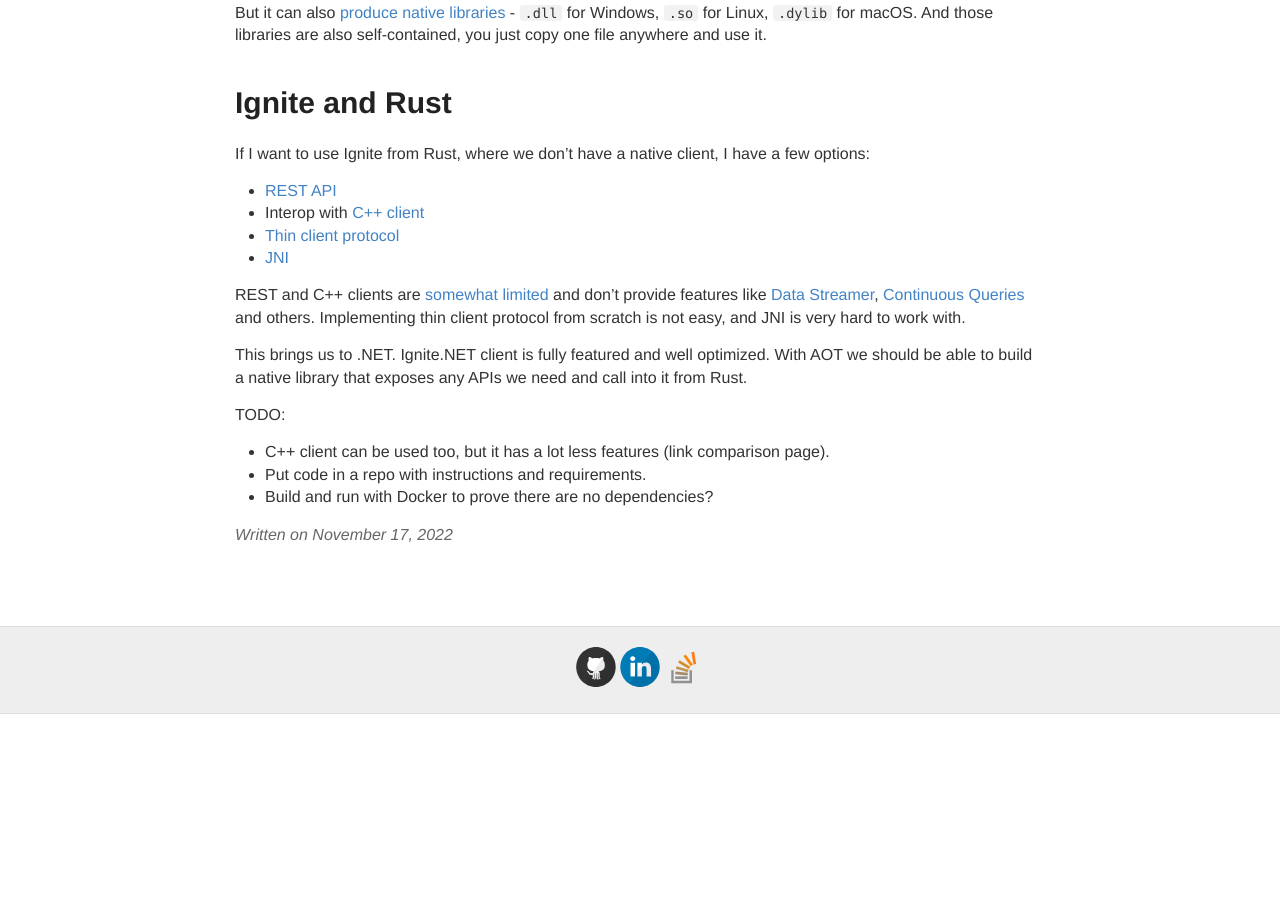
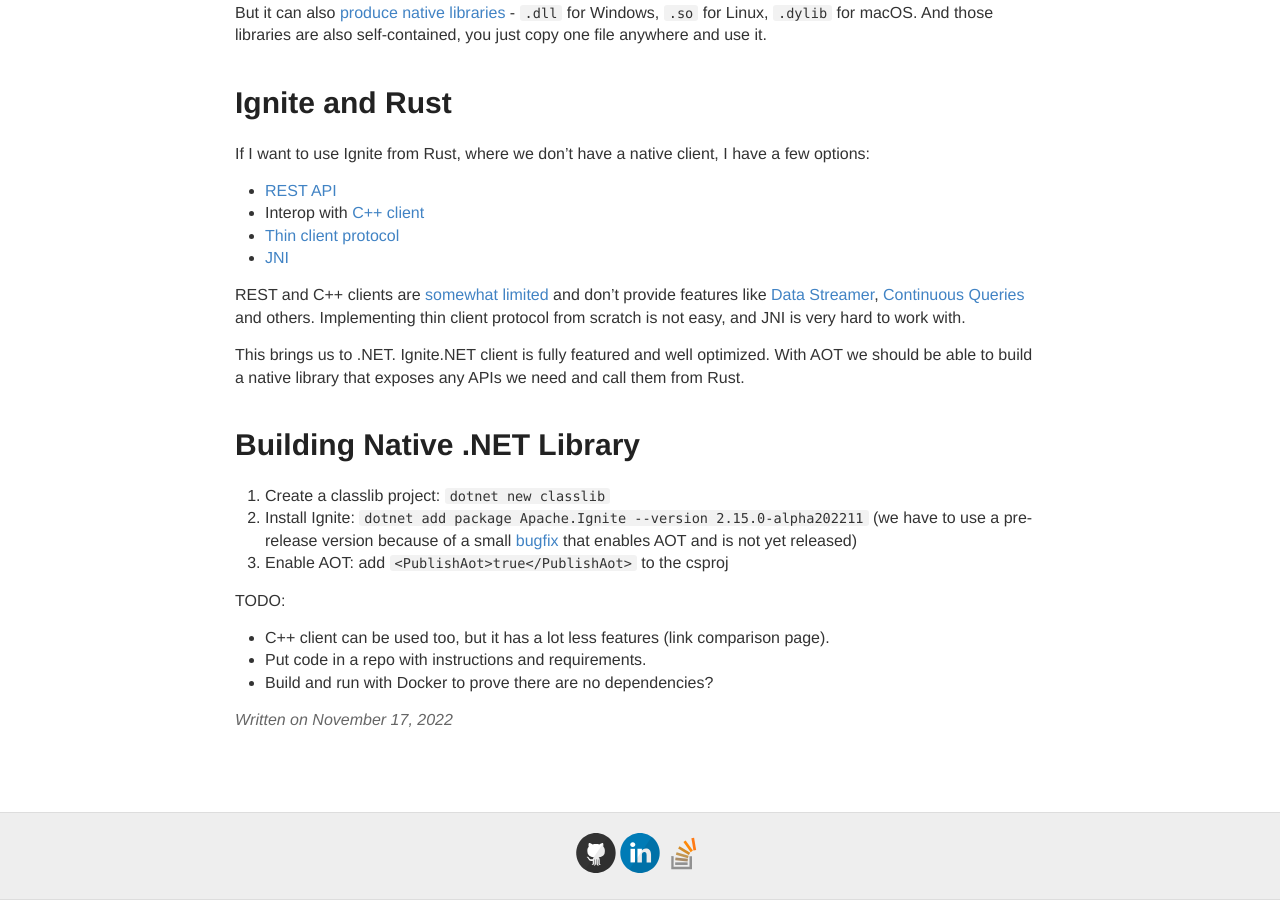
Before and after one commit to ptupitsyn/ptupitsyn.github.io, a Jekyll site: the page built from _posts/2022-11-17-Ignite-Anywhere-With-Net-Native-Aot.md, in a window 1280 px wide and 900 px high, scrolled down 574 px. Built offline with Jekyll 4.4.1, drawn with Linux system fonts in a browser that asks for light colours; comment, search, counter and statistics services are not loaded; before the commit the page ends 1288 px from its top, so only the background shows below that.

Commit message:
wip Building Native .NET Library

```diff
--- a/_posts/2022-11-17-Ignite-Anywhere-With-Net-Native-Aot.md
+++ b/_posts/2022-11-17-Ignite-Anywhere-With-Net-Native-Aot.md
@@ -30,8 +30,13 @@
 Implementing thin client protocol from scratch is not easy, and JNI is very hard to work with.
 
 This brings us to .NET. Ignite.NET client is fully featured and well optimized.
-With AOT we should be able to build a native library that exposes any APIs we need and call into it from Rust.
+With AOT we should be able to build a native library that exposes any APIs we need and call them from Rust.
 
+# Building Native .NET Library
+
+1. Create a classlib project: `dotnet new classlib`
+2. Install Ignite: `dotnet add package Apache.Ignite --version 2.15.0-alpha202211` (we have to use a pre-release version because of a small [bugfix](https://github.com/apache/ignite/commit/6ad8d4085b48f0bd667f478df7a1b91e521c97c3) that enables AOT and is not yet released)
+3. Enable AOT: add `<PublishAot>true</PublishAot>` to the csproj
 
 
 
```
